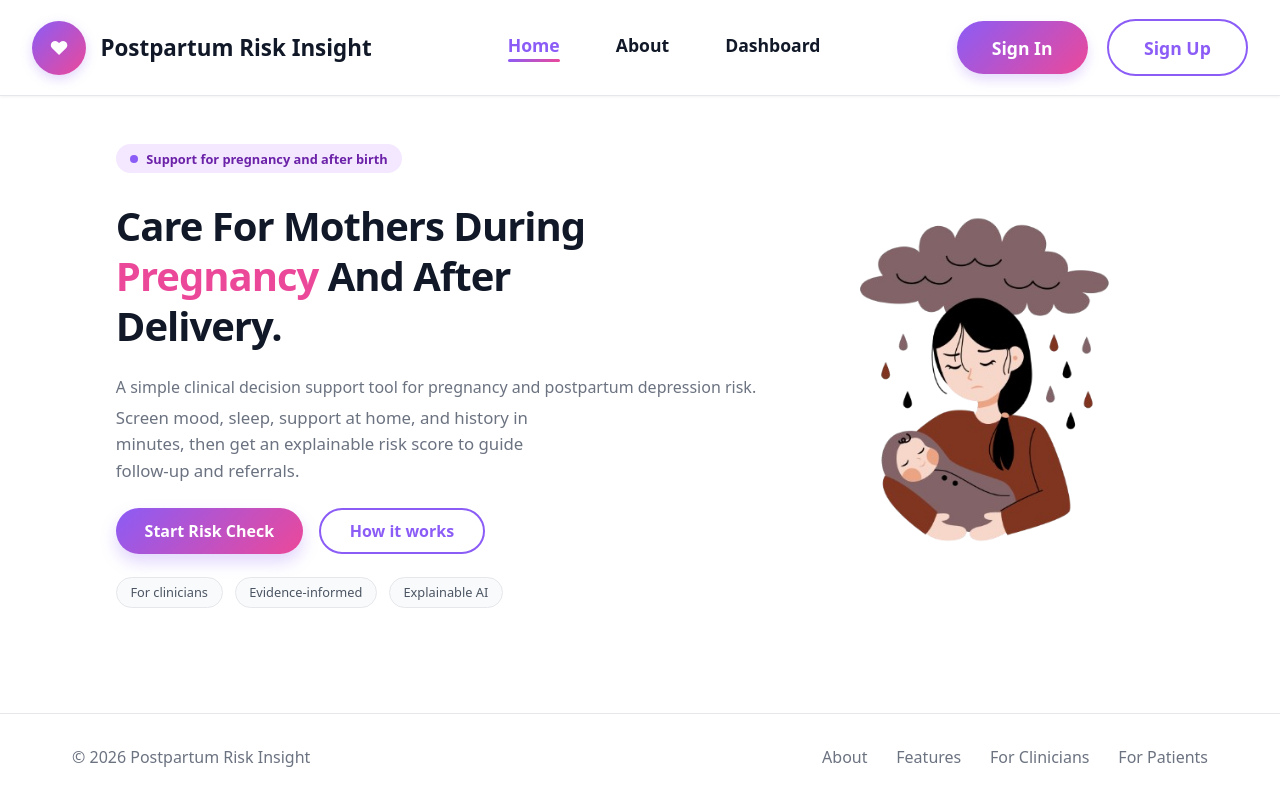
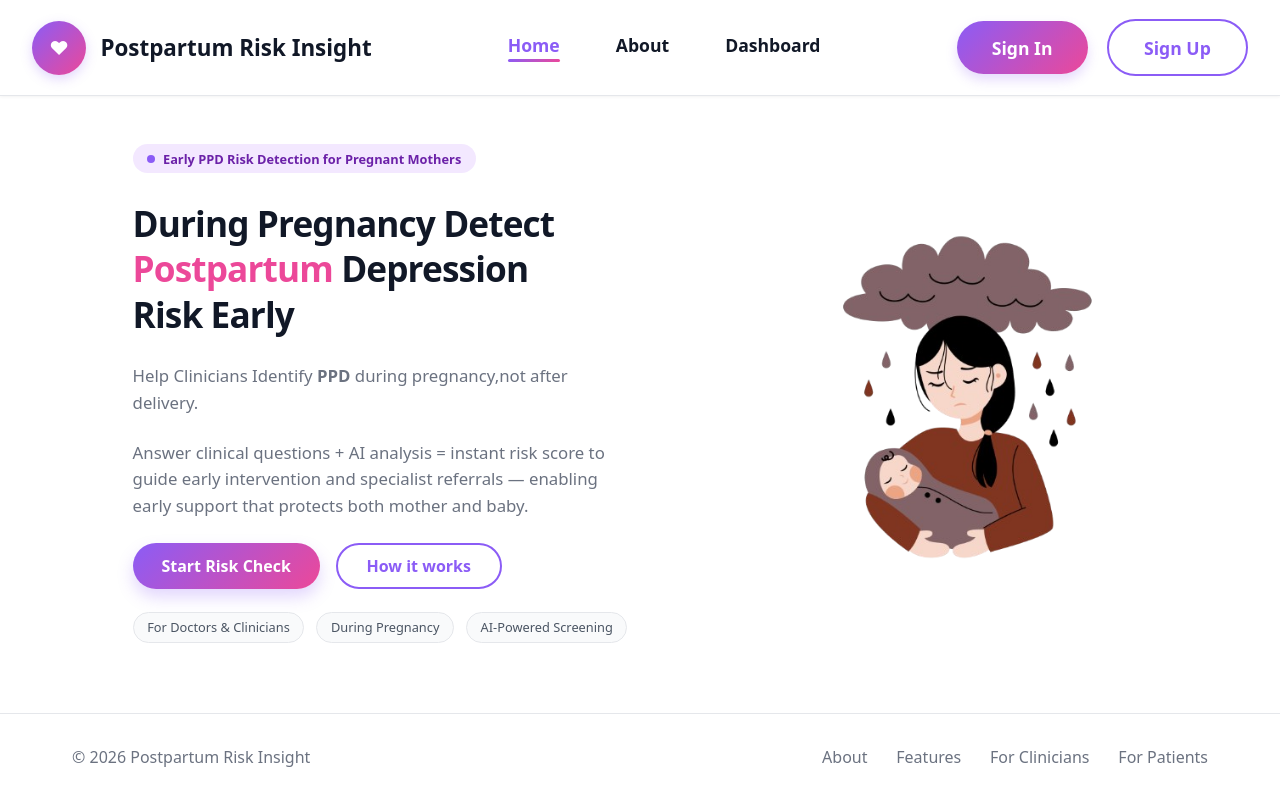
Before and after one commit to Rindhiyaa/Pregnancy_Mental_Health, a React (Vite) app in the folder Pregnancy_Mental_Health/frontend/: page / in a window 1280 px wide. Built offline with nearby package versions, Linux system fonts and the light colour scheme.

Commit message:
home page fix

```diff
--- a/Pregnancy_Mental_Health/frontend/src/App.css
+++ b/Pregnancy_Mental_Health/frontend/src/App.css
@@ -35,17 +35,17 @@ body {
 
 /* Hero section */
 .hero {
-  max-width: 1200px;            /* was 1100px */
+  max-width: 1200px;
   margin: 4.5rem auto 4rem auto;
   padding: 0 2.5rem;
   display: grid;
-  grid-template-columns: minmax(0, 1.2fr) minmax(0, 1fr);
-  gap: 3.5rem;                  /* more gap between text and image */
+  grid-template-columns: minmax(0, 1.5fr) minmax(0, 1fr);
+  gap: 6rem;
   align-items: center;
 }
 
 .hero-title {
-  font-size: 3.3rem;            /* was 3rem */
+  font-size: 2.2rem;            /* reduced size */
   line-height: 1.3;
   letter-spacing: -0.03em;
   margin-bottom: 1.4rem;
--- a/Pregnancy_Mental_Health/frontend/src/index.css
+++ b/Pregnancy_Mental_Health/frontend/src/index.css
@@ -149,8 +149,8 @@ a {
   margin: 4.5rem auto 3rem auto;
   padding: 0 2rem;
   display: grid;
-  grid-template-columns: minmax(0, 1.3fr) minmax(0, 1fr);
-  gap: 3rem;
+  grid-template-columns: minmax(0, 1.5fr) minmax(0, 1fr);
+  gap: 6rem;
   align-items: center;
 }
 
@@ -175,8 +175,8 @@ a {
 }
 
 .hero-title {
-  font-size: 3.2rem;
-  line-height: 1.25;
+  font-size: 2.2rem;
+  line-height: 1.3;
   letter-spacing: -0.025em;
   margin-bottom: 1.2rem;
   font-weight: 800;
--- a/Pregnancy_Mental_Health/frontend/src/pages/DashboardPage.jsx
+++ b/Pregnancy_Mental_Health/frontend/src/pages/DashboardPage.jsx
@@ -51,14 +51,16 @@ const DashboardPage = () => {
 
   const handleTopLogout = async () => {
     try {
-      if (user?.email) {
+      const token = localStorage.getItem('ppd_access_token');
+      if (user?.email && token) {
         await fetch(
-          `http://127.0.0.1:8000/api/logout-status?email=${encodeURIComponent(
-            user.email
-          )}`,
+          `http://127.0.0.1:8000/api/logout-status`,
           {
             method: "POST",
-            headers: { "Content-Type": "application/json" },
+            headers: {
+              "Content-Type": "application/json",
+              "Authorization": `Bearer ${token}`
+            },
           }
         );
       }
--- a/Pregnancy_Mental_Health/frontend/src/pages/HistoryPage.jsx
+++ b/Pregnancy_Mental_Health/frontend/src/pages/HistoryPage.jsx
@@ -39,14 +39,16 @@ const HistoryPage = () => {
   //handle top logout
   const handleTopLogout = async () => {
     try {
-      if (user?.email) {
+      const token = localStorage.getItem('ppd_access_token');
+      if (user?.email && token) {
         await fetch(
-          `http://127.0.0.1:8000/api/logout-status?email=${encodeURIComponent(
-            user.email
-          )}`,
+          `http://127.0.0.1:8000/api/logout-status`,
           {
             method: "POST",
-            headers: { "Content-Type": "application/json" },
+            headers: {
+              "Content-Type": "application/json",
+              "Authorization": `Bearer ${token}`
+            },
           }
         );
       }
--- a/Pregnancy_Mental_Health/frontend/src/pages/HomePage.jsx
+++ b/Pregnancy_Mental_Health/frontend/src/pages/HomePage.jsx
@@ -1,6 +1,6 @@
 import React from "react";
 import { useNavigate } from "react-router-dom";
-import heroImg from "../assets/image-1.png";  // ← Changed this
+import heroImg from "../assets/image-1.png";
 
 
 export default function HomePage() {
@@ -13,23 +13,27 @@ export default function HomePage() {
         <div>
           <div className="badge">
             <span className="badge-dot" />
-            <span>Support for pregnancy and after birth</span>
+            <span>Early PPD Risk Detection for Pregnant Mothers</span>
           </div>
 
 
           <h1 className="hero-title">
-            Care For Mothers During <span className="highlight">Pregnancy</span> And After Delivery.
+
+            During Pregnancy Detect<br/>
+            <span className="highlight">Postpartum</span> Depression <br/>
+             Risk Early
           </h1>
 
 
-          <p className="hero-sub-small">
-            A simple clinical decision support tool for pregnancy and postpartum depression risk.
+          <p className="hero-sub">
+            Help Clinicians Identify <b>PPD</b> during pregnancy,not after delivery.
           </p>
 
 
           <p className="hero-sub">
-            Screen mood, sleep, support at home, and history in minutes, then get an explainable risk
-            score to guide follow‑up and referrals.
+            Answer clinical questions + AI analysis = instant risk score
+            to guide early intervention and specialist referrals  — enabling early support
+that protects both mother and baby.
           </p>
 
 
@@ -44,9 +48,9 @@ export default function HomePage() {
 
 
           <div className="hero-tags">
-            <span className="tag-pill">For clinicians</span>
-            <span className="tag-pill">Evidence‑informed</span>
-            <span className="tag-pill">Explainable AI</span>
+            <span className="tag-pill">For Doctors & Clinicians</span>
+            <span className="tag-pill">During Pregnancy</span>
+            <span className="tag-pill">AI-Powered Screening</span>
           </div>
         </div>
 
--- a/Pregnancy_Mental_Health/frontend/src/pages/NewAssessment.jsx
+++ b/Pregnancy_Mental_Health/frontend/src/pages/NewAssessment.jsx
@@ -84,14 +84,16 @@ export default function NewAssessment() {
 
   const handleTopLogout = async () => {
     try {
-      if (user?.email) {
+      const token = localStorage.getItem('ppd_access_token');
+      if (user?.email && token) {
         await fetch(
-          `http://127.0.0.1:8000/api/logout-status?email=${encodeURIComponent(
-            user.email
-          )}`,
+          `http://127.0.0.1:8000/api/logout-status`,
           {
             method: "POST",
-            headers: { "Content-Type": "application/json" },
+            headers: {
+              "Content-Type": "application/json",
+              "Authorization": `Bearer ${token}`
+            },
           }
         );
       }
--- a/Pregnancy_Mental_Health/frontend/src/styles/hero.css
+++ b/Pregnancy_Mental_Health/frontend/src/styles/hero.css
@@ -5,8 +5,8 @@
   margin: 5rem auto 4rem auto;
   padding: 0 2rem;
   display: grid;
-  grid-template-columns: minmax(0, 1.3fr) minmax(0, 1fr);
-  gap: 3.5rem;
+  grid-template-columns: minmax(0, 1.5fr) minmax(0, 1fr);
+  gap: 6rem;
   align-items: center;
 }
 
@@ -31,12 +31,13 @@
 }
 
 .hero-title {
-  font-size: 3.5rem;
-  line-height: 1.25;
+  font-size: 2.2rem;
+  line-height: 1.3;
   letter-spacing: -0.025em;
   margin-bottom: 1.4rem;
   font-weight: 800;
   color: #111827;
+  max-width: 600px;
 }
 
 .hero-title .highlight {
--- a/Pregnancy_Mental_Health/frontend/src/styles/pages.css
+++ b/Pregnancy_Mental_Health/frontend/src/styles/pages.css
@@ -63,7 +63,7 @@ main {
   display: flex;
   align-items: center;
   justify-content: space-between;
-  gap: 3rem;
+  gap: 10rem;
 }
 
 .badge {
@@ -88,8 +88,8 @@ main {
 
 /* Hero title – medium size */
 .hero-title {
-  font-size: 2.5rem;          /* in between big and small */
-  line-height: 1.25;
+  font-size: 2.2rem;          /* reduced size */
+  line-height: 1.3;
   font-weight: 700;
   max-width: 30rem;
   margin: 0.8rem 0 1.6rem;
```
